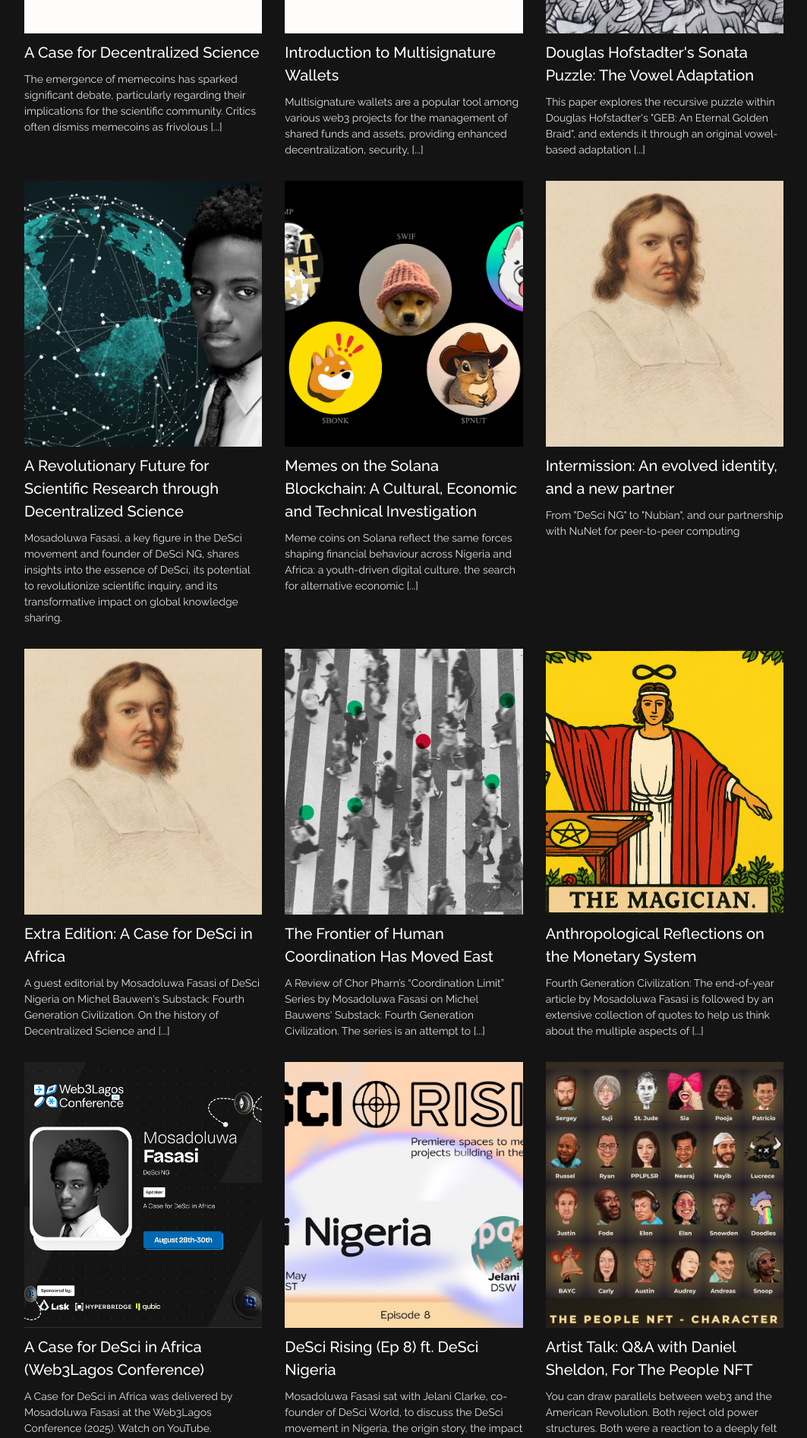
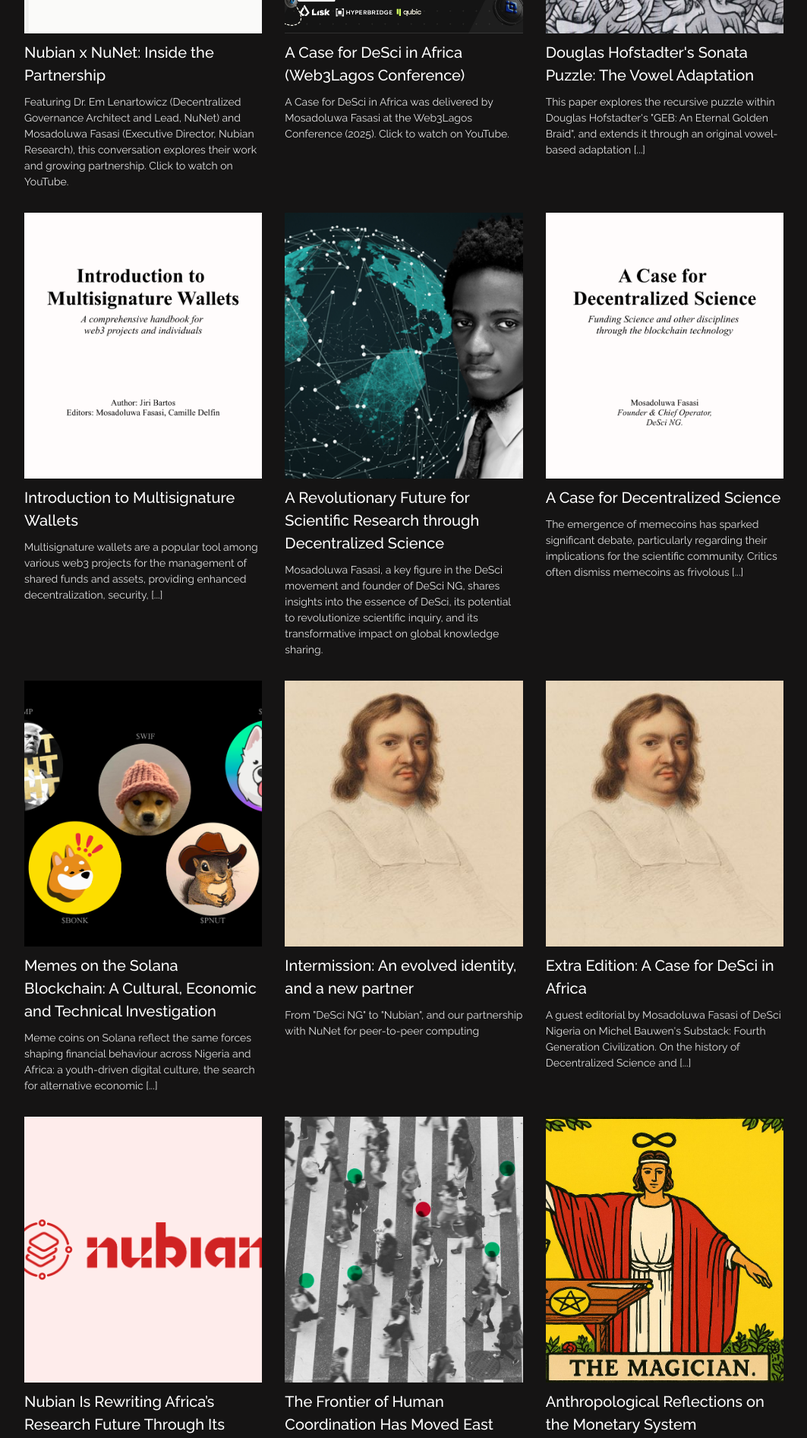
Before and after one commit to Mosamorphing/website, a React (Vite) app: page /media in a window 1280 px wide. Shown: the part 540-2433 px from the top of the page at 76% size, without its empty margins (108-1171 px from the left). Built offline with nearby package versions, Linux system fonts and the light colour scheme.

Commit message:
housekeeping

```diff
--- a/src/components/Media/Media.jsx
+++ b/src/components/Media/Media.jsx
@@ -25,6 +25,8 @@
 import memetics from "../../../public/memetics.png";
 import magic from "../../../public/magic.jpeg";
 import escher from "../../../public/escher.png";
+import nubian from "../../../public/nubian.png";
+import partners from "../../../public/partners.png";
 import Footer from "../Footer";
 
 const Media = () => {
@@ -55,11 +57,27 @@
   // Features data
   const features = [
             {
-      title: "A Case for Decentralized Science",
+      title: "Nubian x NuNet: Inside the Partnership",
       description:
-        "The emergence of memecoins has sparked significant debate, particularly regarding their implications for the scientific community. Critics often dismiss memecoins as frivolous [...]",
-      image: desci,
-      path: "/media/publication/a-case-for-desci",
+        "Featuring Dr. Em Lenartowicz (Decentralized Governance Architect and Lead, NuNet) and Mosadoluwa Fasasi (Executive Director, Nubian Research), this conversation explores their work and growing partnership. Click to watch on YouTube.",
+      image: partners,
+      link: "https://youtu.be/_bWzxDDr9X0",
+      category: "Speakings",
+    },
+    {
+      title: "A Case for DeSci in Africa (Web3Lagos Conference)",
+      description:
+        "A Case for DeSci in Africa was delivered by Mosadoluwa Fasasi at the Web3Lagos Conference (2025). Click to watch on YouTube.",
+      image: web3lagosconf,
+      link: "https://youtu.be/cXvHHf48txw",
+      category: "Speakings",
+    },
+        {
+      title: "Douglas Hofstadter's Sonata Puzzle: The Vowel Adaptation",
+      description:
+        "This paper explores the recursive puzzle within Douglas Hofstadter's \"GEB: An Eternal Golden Braid\", and extends it through an original vowel-based adaptation [...]",
+      image: escher,
+      link: "https://nubianresearch.com/paper/douglas-hofstadters-sonata-puzzle-the-vowel-adaptation-1771917904472",
       category: "Publications",
     },
     {
@@ -71,20 +89,20 @@
       category: "Publications",
     },
     {
-      title: "Douglas Hofstadter's Sonata Puzzle: The Vowel Adaptation",
-      description:
-        "This paper explores the recursive puzzle within Douglas Hofstadter's \"GEB: An Eternal Golden Braid\", and extends it through an original vowel-based adaptation [...]",
-      image: escher,
-      link: "https://nubianresearch.com/paper/douglas-hofstadters-sonata-puzzle-the-vowel-adaptation-1771917904472",
-      category: "Publications",
-    },
-        {
       title: "A Revolutionary Future for Scientific Research through Decentralized Science",
       description:
         "Mosadoluwa Fasasi, a key figure in the DeSci movement and founder of DeSci NG, shares insights into the essence of DeSci, its potential to revolutionize scientific inquiry, and its transformative impact on global knowledge sharing.",
       image: moveee1,
       link: "https://moveee.co/mosadoluwa-fasasi-envisions-a-revolutionary-future-for-scientific-research-through-decentralized-science/",
       category: "Features",
+    },
+        {
+      title: "A Case for Decentralized Science",
+      description:
+        "The emergence of memecoins has sparked significant debate, particularly regarding their implications for the scientific community. Critics often dismiss memecoins as frivolous [...]",
+      image: desci,
+      path: "/media/publication/a-case-for-desci",
+      category: "Publications",
     },
     {
       title: "Memes on the Solana Blockchain: A Cultural, Economic and Technical Investigation",
@@ -110,7 +128,14 @@
       link: "https://open.substack.com/pub/4thgenerationcivilization/p/extra-edition-a-case-for-desci-in",
       category: "Features",
     },
-
+        {
+      title: "Nubian Is Rewriting Africa’s Research Future Through Its Digital Repository",
+      description:
+        "In our exclusive conversation with Mosadoluwa Fasasi, Founder of Nubian Research, he walked us through the inspiration behind the repository, their mission to support academic and independent [...]",
+      image: nubian,
+      link: "https://themoveee.com/nubian-is-rewriting-africas-research-future-through-its-digital-repository",
+      category: "Features",
+    },
     {
       title: "The Frontier of Human Coordination Has Moved East",
       description:
@@ -127,15 +152,6 @@
       link: "https://open.substack.com/pub/4thgenerationcivilization/p/anthropological-reflections-on-the",
       category: "Features",
     },
-    {
-      title: "A Case for DeSci in Africa (Web3Lagos Conference)",
-      description:
-        "A Case for DeSci in Africa was delivered by Mosadoluwa Fasasi at the Web3Lagos Conference (2025). Watch on YouTube.",
-      image: web3lagosconf,
-      link: "https://youtu.be/cXvHHf48txw",
-      category: "Speakings",
-    },
-
     {
       title: "DeSci Rising (Ep 8) ft. DeSci Nigeria",
       description:
```
Also changed, not shown: public/nubian.png (added), public/partners.png (added). Lines whose indentation alone changed are shown as unchanged.
